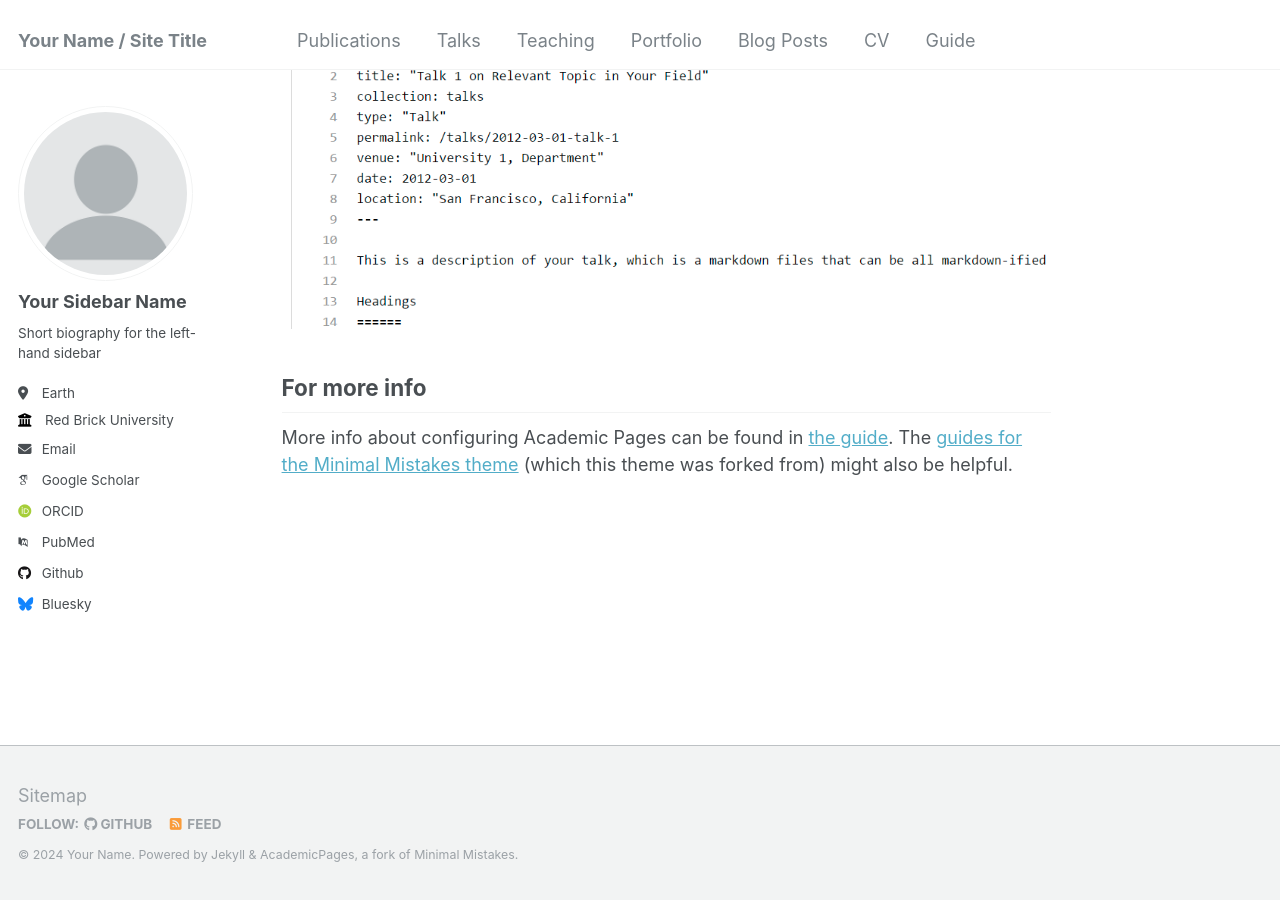
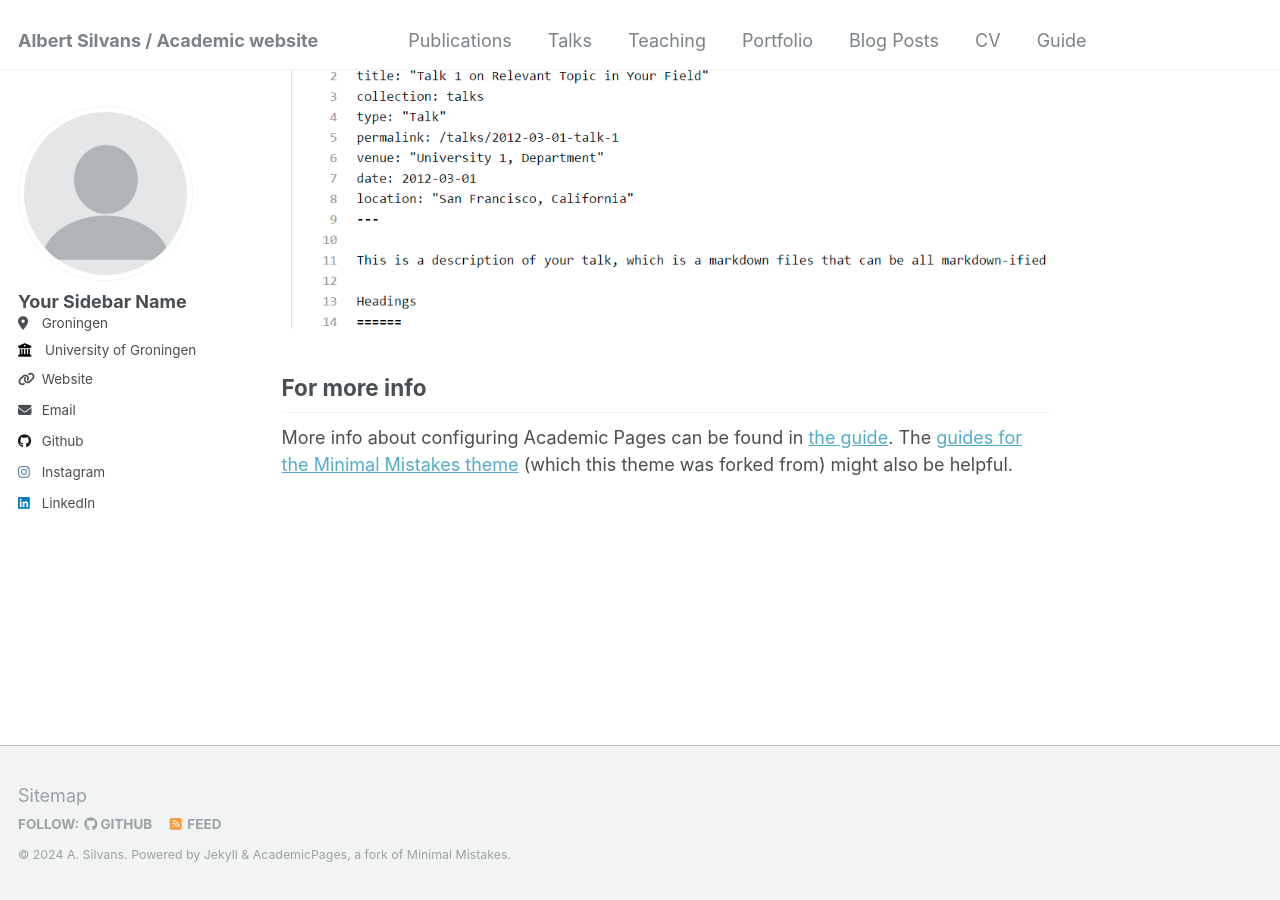
Before and after one commit to albbalbbbalb/albbalbbbalb.github.io, a Jekyll site: the page built from _pages/about.md, in a window 1280 px wide and 900 px high, scrolled down 2660 px. Built offline with Jekyll 4.4.1, drawn with Linux system fonts in a browser that asks for light colours; some web fonts are replaced.

Commit message:
Update _config.yml

```diff
--- a/_config.yml
+++ b/_config.yml
@@ -8,13 +8,13 @@
 
 # Basic Site Settings
 locale                   : "en-US"
-title                    : "Your Name / Site Title"
+title                    : "Albert Silvans / Academic website"
 title_separator          : "-"
-name                     : &name "Your Name"
-description              : &description "personal description"
-url                      : https://academicpages.github.io # the base hostname & protocol for your site e.g. "https://mmistakes.github.io"
+name                     : &name "A. Silvans"
+description              : &description "My academic website"
+url                      : https://albbalbbbalb.github.io # the base hostname & protocol for your site e.g. "https://mmistakes.github.io"
 baseurl                  : "" # the subpath of your site, e.g. "/blog"
-repository               : "academicpages/academicpages.github.io"
+repository               : "albbalbbbalb/albbalbbbalb.github.io"
 
 # Site Author - The following control what appear as part of the author content on the side bar.
 #               If a field is blank the icon and link will not appear, otherwise it will be shown.
@@ -24,40 +24,40 @@ author:
   avatar           : "profile.png"
   name             : "Your Sidebar Name"
   pronouns         : # example: "she/her"
-  bio              : "Short biography for the left-hand sidebar"
-  location         : "Earth"
-  employer         : "Red Brick University"
-  uri              : # URL
-  email            : "none@example.org"
+  bio              : #"Short biography for the left-hand sidebar"
+  location         : "Groningen"
+  employer         : "University of Groningen"
+  uri              : "https://www.rug.nl/staff/a.silvans/" # URL
+  email            : "a.silvans at rug.nl"
 
   # Academic websites
   arxiv            : # URL - Update with the correct link to your profile
-  googlescholar    : "https://scholar.google.com/citations?user=PS_CX0AAAAAJ"
+  googlescholar    : #"https://scholar.google.com/citations?user=PS_CX0AAAAAJ"
   impactstory      : # URL
-  orcid            : "http://orcid.org/yourorcidurl"
+  orcid            : #"http://orcid.org/yourorcidurl"
   semantic         : # URL
-  pubmed           : "https://www.ncbi.nlm.nih.gov/pubmed/?term=john+snow"
+  pubmed           : #"https://www.ncbi.nlm.nih.gov/pubmed/?term=john+snow"
   researchgate     : # URL
 
   # Repositories and software development
   bitbucket        : # Username - Update with your username on the site
   codepen          : # Username
   dribbble         : # Username
-  github           : "academicpages"
+  github           : "albbalbbbalb"
   kaggle           : # Username
   stackoverflow    : # User number or user number and name (i.e., use "1" or "1/jeff-atwood")
 
   # Social media
-  bluesky          : "bsky.app" # Replace this with you Bluesky username
+  bluesky          : #"bsky.app" # Replace this with you Bluesky username
   facebook         : # Username
   flickr           : # Username
   foursquare       : # Username
   goodreads        : # Username
   google_plus      : # Username
   keybase          : # Username
-  instagram        : # Username
+  instagram        : "therealhotwatertunes" # Username
   lastfm           : # Username
-  linkedin         : # Username
+  linkedin         : "alberts-silvans" # Username
   mastodon         : # URL
   medium           : # URL
   pinterest        : # Username
```
